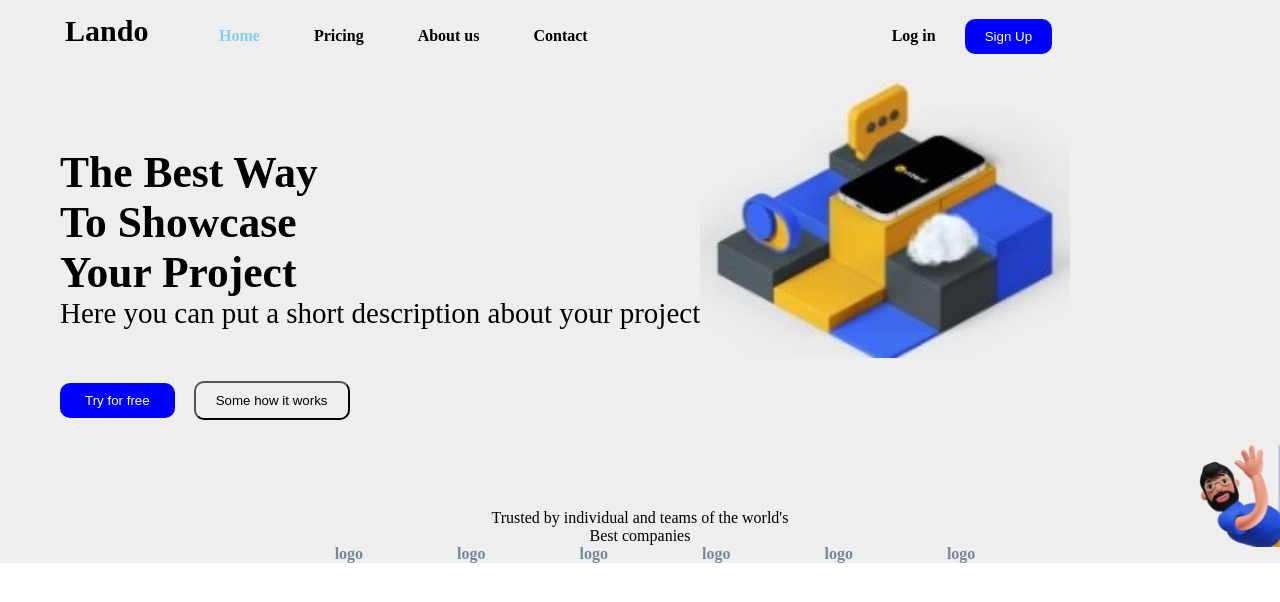
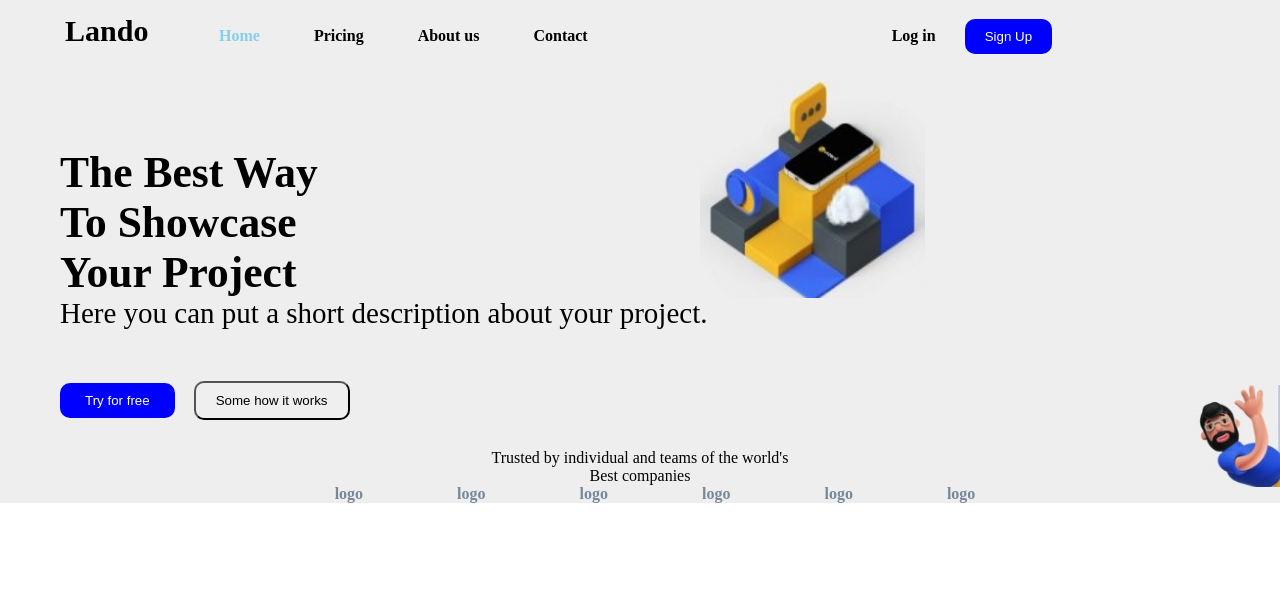
Before and after one commit to Faizullah565/first-template-by-balghari, a plain HTML site: page docs/index.html in a window 1280 px wide. Drawn offline with Linux system fonts and the light colour scheme.

Commit message:
first template uploaded by balghari

```diff
--- a/docs/index.html
+++ b/docs/index.html
@@ -4,15 +4,17 @@
 <head>
     <meta charset="UTF-8">
     <meta http-equiv="X-UA-Compatible" content="IE=edge">
-    <title>template no 2</title>
+    <title>Uploaded byFaizullah balghari</title>
     <style>
-        *{
+        * {
             margin: 0;
         }
-        #App{
+
+        #App {
             margin: 0;
             padding: 0;
         }
+
         #head-pati {
             height: 20px;
             background-color: #eeeeee;
@@ -30,7 +32,7 @@
 
         li:nth-child(1) {
             padding: 10px;
-    font-size:30px;
+            font-size: 30px;
             width: 90px;
             margin-left: 15px;
         }
@@ -84,8 +86,8 @@
             margin-left: 700px;
             position: relative;
             top: -182px;
-            height: 280px;
-            width: 370px;
+            height: 220px;
+            width: 225px;
         }
 
         #try-btn {
```
Lines whose indentation alone changed are shown as unchanged.
